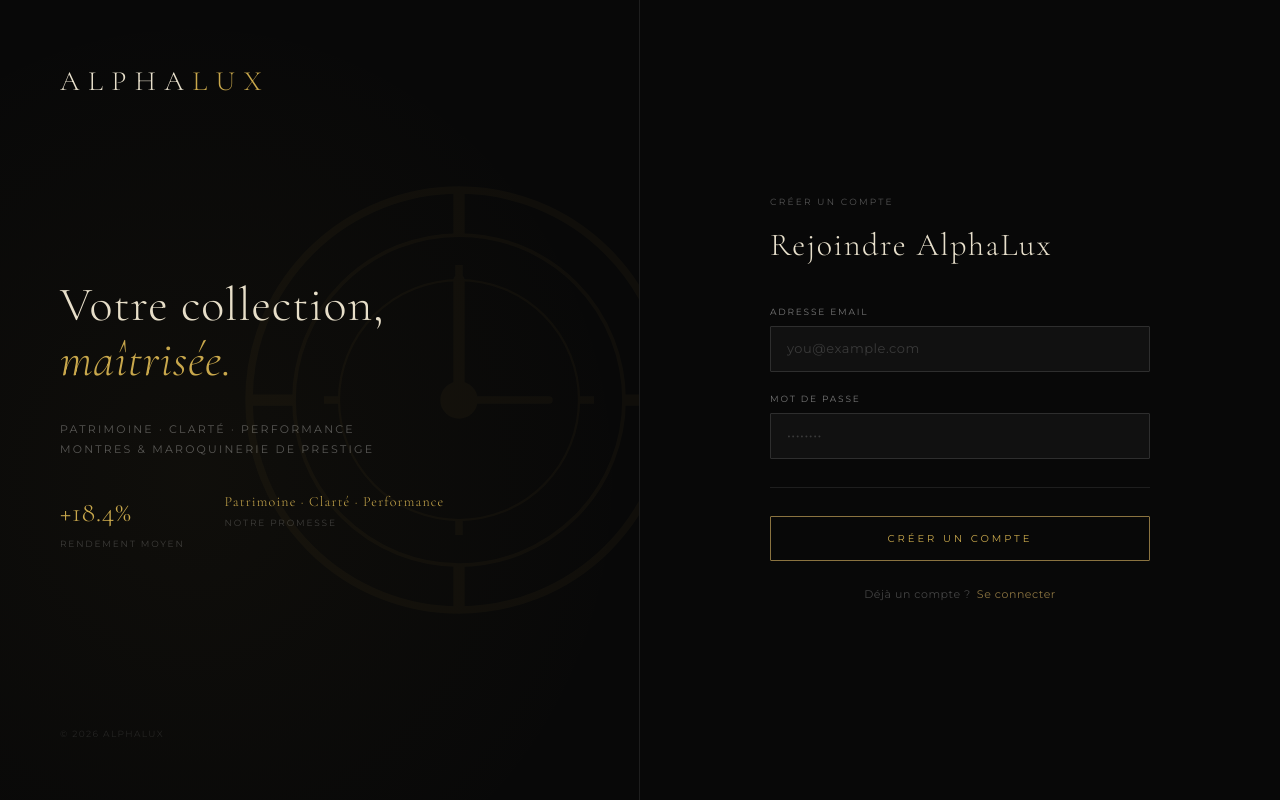
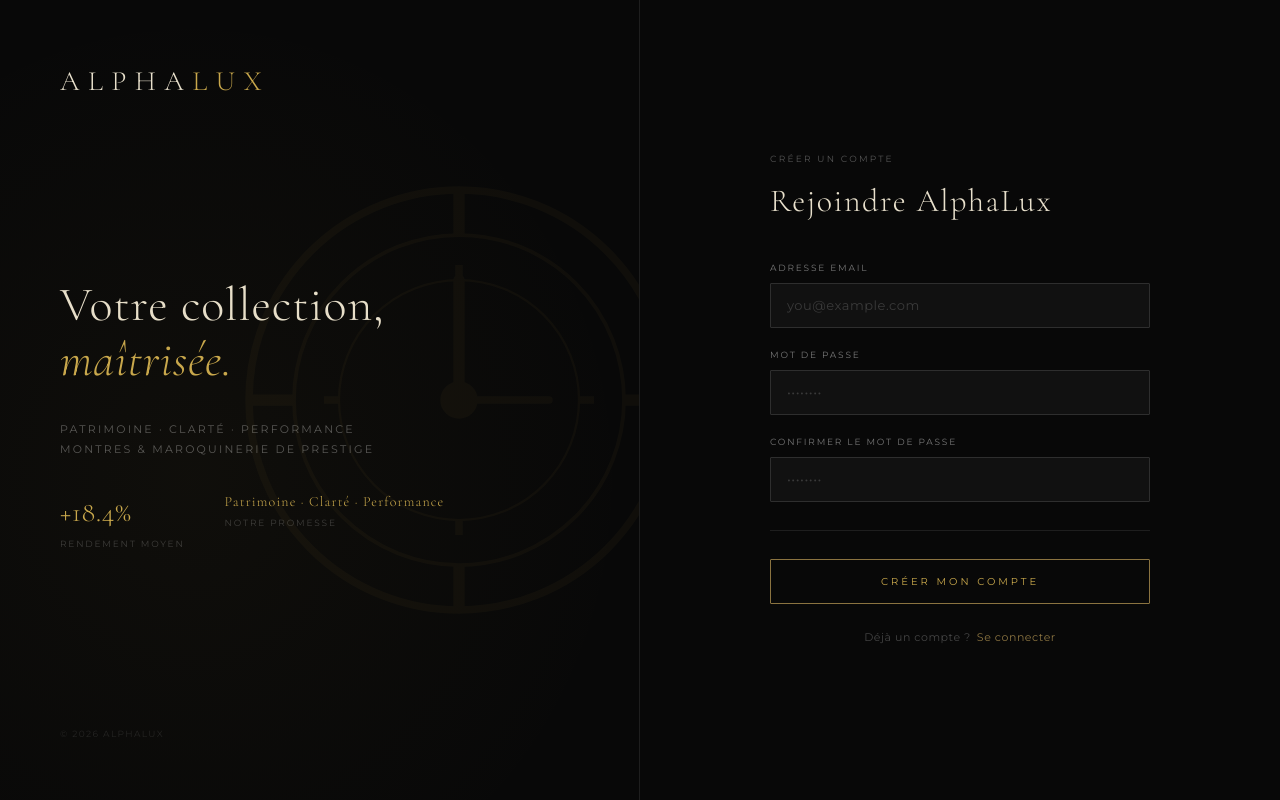
Before and after one commit to AlphaLux-Julien/alphalux, a Next.js app: page /login in a window 1280 px wide. Both pictures are taken after a click on the button "S'inscrire". Built offline with nearby package versions, Linux system fonts and the light colour scheme; no server answers.

Commit message:
Inscription nouveaux utilisateurs

```diff
--- a/app/login/page.tsx
+++ b/app/login/page.tsx
@@ -6,14 +6,27 @@ import { supabase } from "../../lib/supabase"
 export default function LoginPage() {
   const [email, setEmail] = useState("")
   const [password, setPassword] = useState("")
+  const [confirmPassword, setConfirmPassword] = useState("")
   const [message, setMessage] = useState("")
   const [isError, setIsError] = useState(false)
   const [mode, setMode] = useState<"login" | "signup">("login")
   const [loading, setLoading] = useState(false)
 
+  const switchMode = (next: "login" | "signup") => {
+    setMode(next)
+    setMessage("")
+    setPassword("")
+    setConfirmPassword("")
+  }
+
   const handleSubmit = async () => {
     if (!email || !password) {
-      setMessage("Please fill in all fields")
+      setMessage("Veuillez remplir tous les champs.")
+      setIsError(true)
+      return
+    }
+    if (mode === "signup" && password !== confirmPassword) {
+      setMessage("Les mots de passe ne correspondent pas.")
       setIsError(true)
       return
     }
@@ -34,9 +47,8 @@ export default function LoginPage() {
         setMessage(error.message)
         setIsError(true)
       } else {
-        setMessage("Account created — you can now sign in.")
+        setMessage("Vérifiez votre email pour confirmer votre compte.")
         setIsError(false)
-        setMode("login")
       }
     }
     setLoading(false)
@@ -362,6 +374,20 @@ export default function LoginPage() {
               />
             </div>
 
+            {mode === "signup" && (
+              <div className="field">
+                <label className="field-label">Confirmer le mot de passe</label>
+                <input
+                  className="field-input"
+                  type="password"
+                  placeholder="••••••••"
+                  value={confirmPassword}
+                  onChange={(e) => setConfirmPassword(e.target.value)}
+                  onKeyDown={handleKeyDown}
+                />
+              </div>
+            )}
+
             {message && (
               <div className={`message ${isError ? "error" : "success"}`}>
                 {message}
@@ -375,7 +401,7 @@ export default function LoginPage() {
               onClick={handleSubmit}
               disabled={loading}
             >
-              {loading ? "Veuillez patienter..." : mode === "login" ? "Se connecter" : "Créer un compte"}
+              {loading ? "Veuillez patienter..." : mode === "login" ? "Se connecter" : "Créer mon compte"}
             </button>
 
             <div className="toggle-row">
@@ -384,7 +410,7 @@ export default function LoginPage() {
               </span>
               <button
                 className="toggle-btn"
-                onClick={() => { setMode(mode === "login" ? "signup" : "login"); setMessage("") }}
+                onClick={() => switchMode(mode === "login" ? "signup" : "login")}
               >
                 {mode === "login" ? "S'inscrire" : "Se connecter"}
               </button>
```
